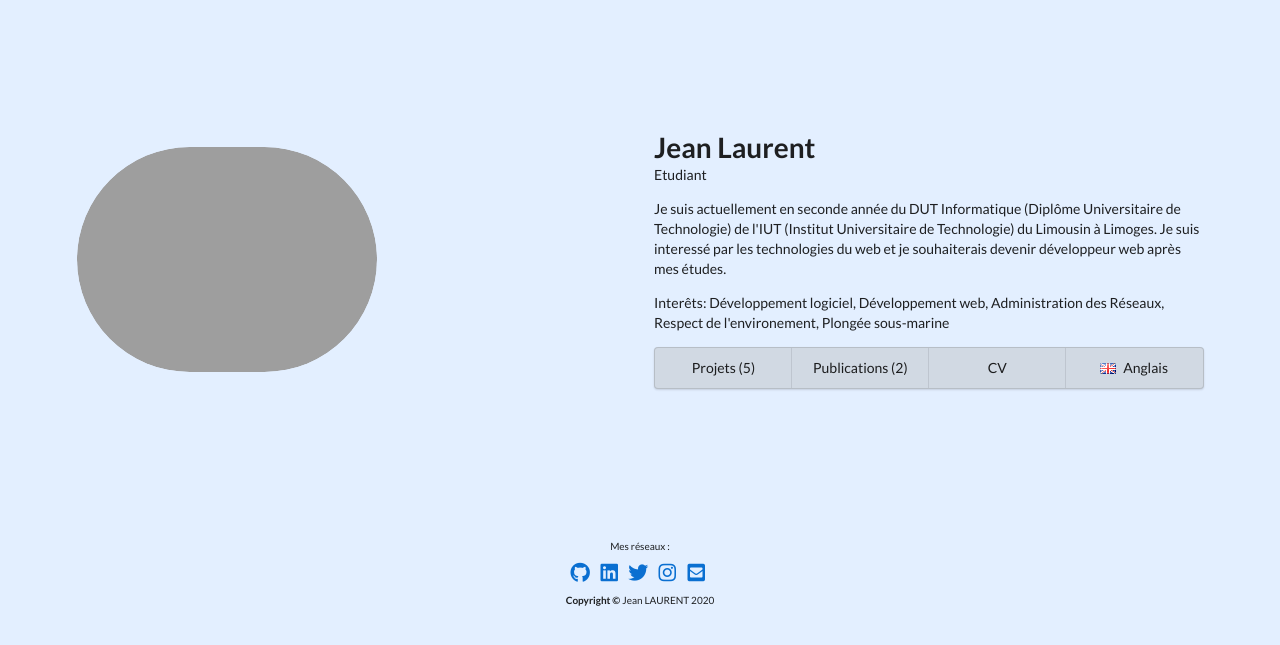
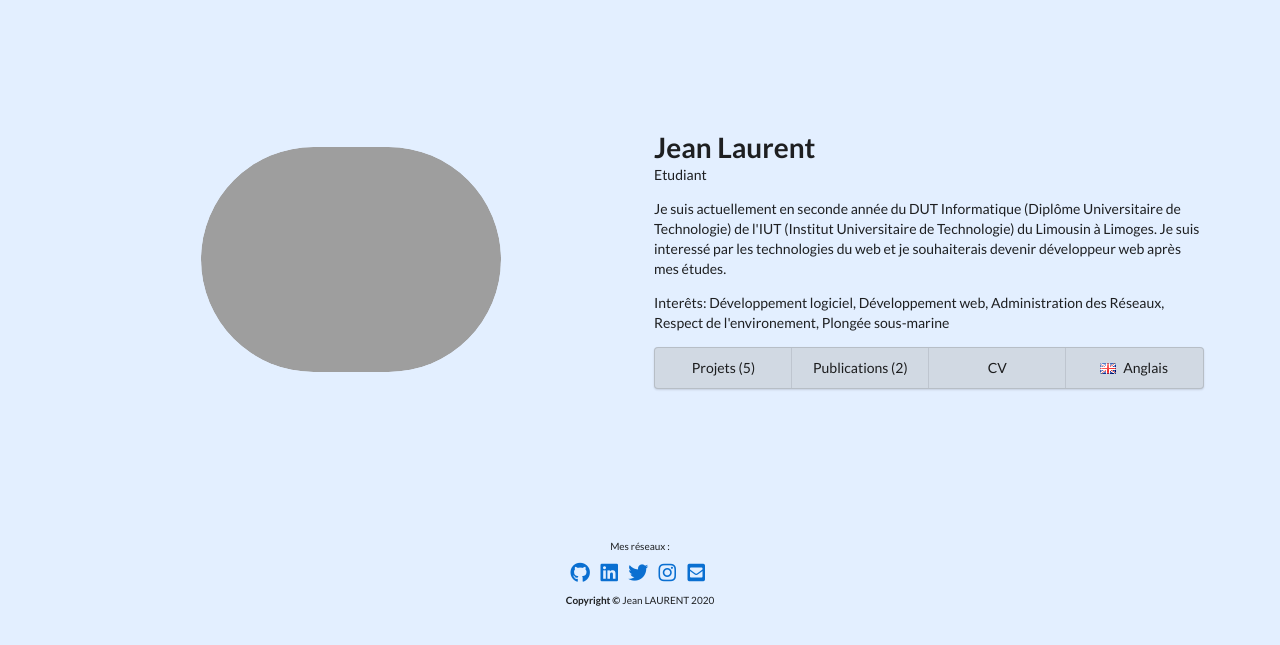
Before and after one commit to jeanlrnt/Portfolio_FR, a Jekyll site: the page built from index.html, in a window 1280 px wide. Shown: the top 645 px of the page. Built offline with Jekyll 4.4.1, drawn with Linux system fonts in a browser that asks for light colours.

Commit message:
center image accueil

```diff
--- a/_includes/theme-home-page.html
+++ b/_includes/theme-home-page.html
@@ -4,10 +4,11 @@
 {% assign num_projects = project_pages.size %}
 
 <div class="ui middle aligned two column centered stackable grid container homepage">
-
-  <div class="column center">
-    <div  class="ui middle aligned medium circular image">
-      <img style="max-width: 300px" src="{{ site.data.bio.basics.picture }}" alt="avatar jean laurent">
+  <div class="column">
+    <div class="center">
+      <div  class="ui middle aligned medium circular image center">
+        <img style="max-width: 300px" src="{{ site.data.bio.basics.picture }}" alt="avatar jean laurent">
+      </div>
     </div>
   </div>
 
```
